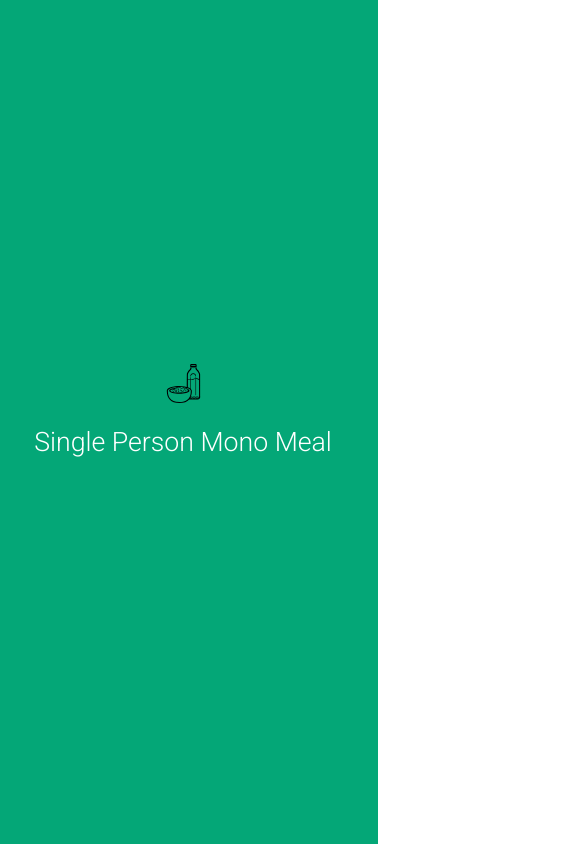
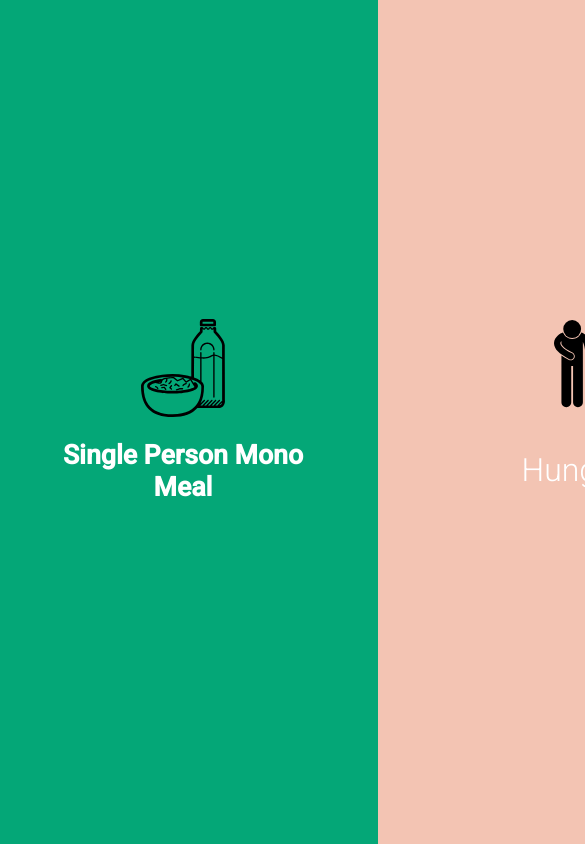
Before and after one commit to JustineH/SinglePersonMonoMeal, a React (Create React App) app in the folder single-person-mono-meal/: page / in a window 390 px wide. Shown: the top 844 px of the page, 585 px wide, since content can reach past the window. Built offline with nearby package versions, Linux system fonts and the light colour scheme.

Commit message:
Add scroll-snap to docScroller; update placement of all elements; update elements for mobile phones

```diff
--- a/single-person-mono-meal/src/App.css
+++ b/single-person-mono-meal/src/App.css
@@ -4,7 +4,7 @@
 }
 
 .App-logo {
-  height: 10vmin;
+  height: 20vmin;
 }
 
 .App-header {
@@ -18,7 +18,8 @@
   color: white;
 }
 
-.App-header h2 {
+.App-header h1 {
+  font-size: 2.1em;
   font-weight: 300;
 }
 
@@ -26,34 +27,61 @@
   overflow-x: hidden;
   position: absolute;
   top: 0;
-  width: 100%;
+  width: 100vw;
   height: 100%;
   overflow: auto;
-  scroll-snap-points-y: repeat(100%);
-  scroll-snap-type: mandatory;
+  scroll-snap-type: y mandatory;
   scroll-snap-destination: 100% 0%;
 }
 
+.docScroller::-webkit-scrollbar {
+  display: none;
+}
+
 .inside {
-  /*display: table;*/
   height: 100vh;
-  width: 100vw;
   display: flex;
   flex-direction: column;
   align-items: center;
   justify-content: center;
-  /*padding: 0 3em;*/
 }
 
 .iconImage {
-  height: 20vmin;
+  height: 25vmin;
+  padding-top: 30px;
 }
 
 .hungry {
   display: block;
   height: 100vh;
-  background: #434371;
+  background: #f3c4b3;
   scroll-snap-align: start none;
+}
+
+.hungry h1 {
+  margin-bottom: 45px;
+}
+
+.hungry .iconImage {
+  padding-top: 10px;
+}
+
+.stepOne .iconImage {
+  height: 28vmin;
+  padding-top: 0;
+}
+
+.stepTwo .iconImage {
+  height: 30vmin;
+}
+
+.stepFour .iconImage {
+  padding-top: 40px;
+}
+
+.stepFive .iconImage {
+  height: 28vmin;
+  padding-top: 10px;
 }
 
 .stepOne {
@@ -63,16 +91,78 @@
   scroll-snap-align: start none;
 }
 
-.stepOne-image {
-  height: 30vh;
-  background-position: center;
-  background-repeat: no-repeat;
-  background-size: cover;
-}
-
 .stepTwo {
   display: block;
   height: 100vh;
   background: #f3c4b3;
   scroll-snap-align: start none;
 }
+
+.stepThree {
+  display: block;
+  height: 100vh;
+  background: #E0CA3C;
+  scroll-snap-align: start none;
+}
+
+.stepThree .inside {
+  padding: 0 30px;
+}
+
+.stepFour {
+  display: block;
+  height: 100vh;
+  background: #f3c4b3;
+  scroll-snap-align: start none;
+}
+
+.stepFive{
+  display: block;
+  height: 100vh;
+  background: #04A777;
+  scroll-snap-align: start none;
+}
+
+.stepSix{
+  display: block;
+  height: 100vh;
+  background: #f3c4b3;
+  scroll-snap-align: start none;
+}
+
+@media only screen and (max-width: 768px) {
+  .App-logo {
+    height: 25vmin;
+  }
+
+  .App-header {
+    padding: 0 3em;
+  }
+
+  .docScroller {
+    width: 800vw;
+    scroll-snap-type: x mandatory;
+  }
+
+  .MuiGrid-item-2 {
+    width: 100vw;
+    float: left;
+  }
+
+  .hungry .iconImage {
+    height: 28vmin;
+  }
+
+  .stepOne .iconImage {
+    height: 32vmin;
+  }
+
+  .stepTwo .iconImage {
+    height: 34vmin;
+  }
+
+  .stepFive .iconImage {
+    height: 30vmin;
+  }
+
+}
```
